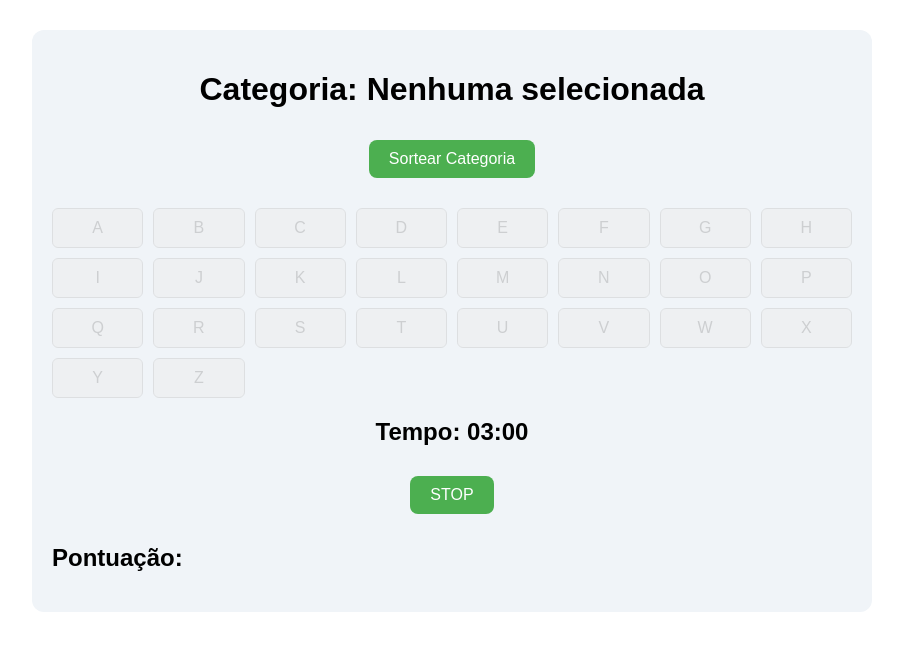
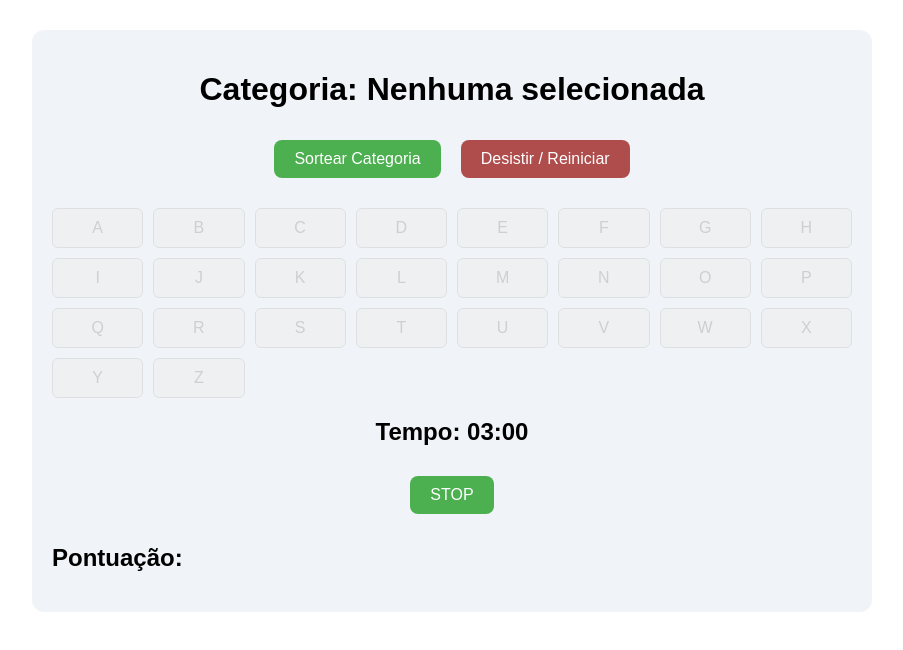
Before and after one commit to maxwellmoura/GameStop, a React (Vite) app: page /game in a window 1280 px wide. Shown: the top 650 px of the page, without its empty margins (188-1091 px from the left). Built offline with nearby package versions, Linux system fonts and the light colour scheme.

Commit message:
Novas Funções

```diff
--- a/src/components/GamePage.jsx
+++ b/src/components/GamePage.jsx
@@ -2,14 +2,7 @@ import React, { useState, useEffect } from 'react';
 import { useNavigate } from 'react-router-dom';
 import '../styles/styles.css';
 
-const categories = [
-  'Nome', 'Cidade', 'Animal', 'Cor', 'Fruta', 'Profissão', 'Objeto',
-  'País', 'Filme', 'Livro', 'Comida', 'Bebida', 'Marca', 'Carro',
-  'Esporte', 'Instrumento Musical', 'Flor', 'Personagem Famoso',
-  'Super-herói', 'Aplicativo', 'Jogo', 'Cantor', 'Banda', 'Série',
-  'Desenho', 'Doença', 'Remédio', 'Parte do Corpo', 'Palavra em Inglês',
-  'Lugar Turístico', 'Ingrediente', 'Peça de Roupa', 'Calçado',
-  'Ferramenta', 'Peça de Computador', 'Software', 'Instrumento de Medição',
+const categories = [/* ... (mesmo conteúdo) ... */
   'Animal Marinho', 'Ave', 'Inseto'
 ];
 
@@ -52,9 +45,18 @@ const GamePage = ({ players }) => {
   };
 
   const handleLetterClick = (letter) => {
-    if (!currentCategory) return; // impede clicar se não tiver categoria
-    if (usedLetters.includes(letter)) return;
-    setSelectedLetter(letter);
+    if (!currentCategory) return;
+
+    if (usedLetters.includes(letter)) {
+      // Se clicar novamente, reativa a letra e remove ponto
+      const lastPlayer = (playerIndex - 1 + players.length) % players.length;
+      const newScores = [...scores];
+      if (newScores[lastPlayer] > 0) newScores[lastPlayer] -= 1;
+      setScores(newScores);
+      setUsedLetters(usedLetters.filter(l => l !== letter));
+    } else {
+      setSelectedLetter(letter);
+    }
   };
 
   const handleStop = () => {
@@ -68,6 +70,16 @@ const GamePage = ({ players }) => {
     }
   };
 
+  const handleReset = () => {
+    setCurrentCategory('');
+    setTimer(600);
+    setIsRunning(false);
+    setSelectedLetter('');
+    setPlayerIndex(0);
+    setScores(players.map(() => 0));
+    setUsedLetters([]);
+  };
+
   const allLettersUsed = usedLetters.length === alphabet.length;
   const maxScore = Math.max(...scores);
   const winnerIndices = scores.reduce((acc, score, i) => {
@@ -79,6 +91,7 @@ const GamePage = ({ players }) => {
     <div className="game-page">
       <h1>Categoria: {currentCategory || 'Nenhuma selecionada'}</h1>
       <button className="sort-button" onClick={handleSortCategory}>Sortear Categoria</button>
+      <button className="reset-button" onClick={handleReset}>Desistir / Reiniciar</button>
 
       <div className="alphabet-grid">
         {alphabet.map((letter) => {
@@ -93,11 +106,11 @@ const GamePage = ({ players }) => {
                   : isUsed
                     ? '#bbb'
                     : '#eee',
-                cursor: (!currentCategory || isUsed) ? 'not-allowed' : 'pointer',
-                opacity: (!currentCategory || isUsed) ? 0.5 : 1
+                cursor: (!currentCategory) ? 'not-allowed' : 'pointer',
+                opacity: (!currentCategory) ? 0.5 : 1
               }}
               onClick={() => handleLetterClick(letter)}
-              disabled={!currentCategory || isUsed}
+              disabled={!currentCategory}
             >
               {letter}
             </button>
--- a/src/styles/styles.css
+++ b/src/styles/styles.css
@@ -77,6 +77,17 @@
     color: white;
     transition: background-color 0.3s ease;
   }
+  .reset-button {
+    padding: 10px 20px;
+    margin: 10px;
+    font-size: 1rem;
+    border: none;
+    border-radius: 8px;
+    cursor: pointer;
+    background-color: #af4c4c;
+    color: white;
+    transition: background-color 0.3s ease;
+  }
 
   .sort-button:hover, .stop-button:hover {
     background-color: #45a049;
```
